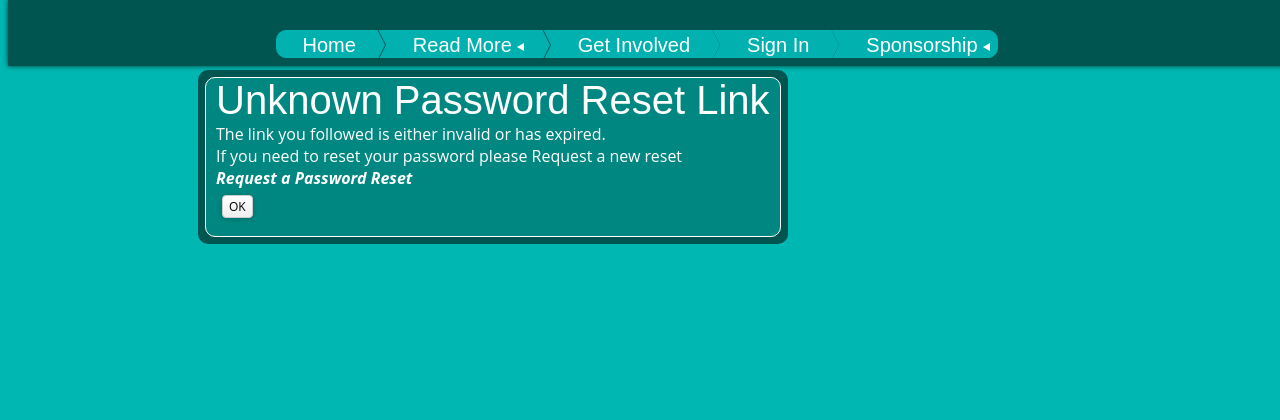
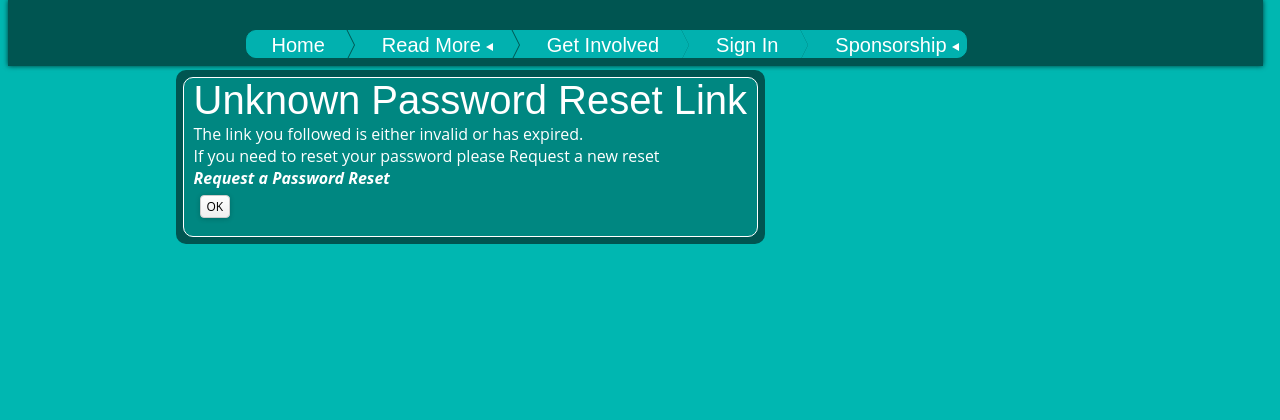
Before and after one commit to TonyFlury/SuffolkCycleDjango, a Django app: page /User/Reset/1 in a window 1280 px wide. Shown: the top 420 px of the page. Run offline with Django 3.2, Linux system fonts and the light colour scheme; parts of the project's set-up code (start-up, migrations or seed data) failed here and were passed over; some libraries are stand-ins or nearby versions.

Commit message:
Corrected format issues

```diff
--- a/SuffolkCycleRide/static/base/css/layout.css
+++ b/SuffolkCycleRide/static/base/css/layout.css
@@ -181,23 +181,19 @@ div.strip {
 }
 
 /* ------------------- Menu bar -------------------------------- */
-
 div.menu-wrapper {
-    position:relative;
-    float:left;
-    left:50%
-    }
+	position: relative;
+	padding: 0px 10px;
+}
 
 div.menu-body {
-    position:relative;
-    top: 30px;
-    color: white ;
-    font: 20px/1.4em "fredericka the great",fantasy;
-    width:100%;
-    float:left;
-    left:-50%
+	position: relative;
+	top: 30px;
+	color: white;
+	font: 20px/1.4em "fredericka the great",fantasy;
+	margin: 0px auto;
+	max-width: 760px;
 }
-
 div#menu-container {
 	z-index: 1;
 }
--- a/SuffolkCycleRide/static/base/js/jquery.resize-layout.js
+++ b/SuffolkCycleRide/static/base/js/jquery.resize-layout.js
@@ -22,11 +22,11 @@ function resetHeaderFooterWidths() {
 
     var content_width = 900 ; /* ****** DONOT Set to less than 900 ***** */
 
-    var width = window.innerWidth
+    var width = (window.innerWidth
                     || document.documentElement.clientWidth
-                    || document.body.clientWidth ;
+                    || document.body.clientWidth) - 25 ;
 
-    var gap = (width - content_width)/2;
+    var gap = ((width - content_width)/2) - 10;
 
     $('#Site_Background').css('width', (width).toString() + "px" );
 
--- a/SuffolkCycleRide/templates/SuffolkCycleRide/pages/theevent.html
+++ b/SuffolkCycleRide/templates/SuffolkCycleRide/pages/theevent.html
@@ -20,7 +20,7 @@
 
     The event is split into {{event.legs.count}} legs as follows :</p>
 </div>
-<div style="width:75%">
+<div class='white' align='center' style="width:80%">
     <table>
         <thead>
             <tr>
```
Also changed, not shown: SuffolkCycleRide/templates/base/origin.html (+4 -4 lines).
